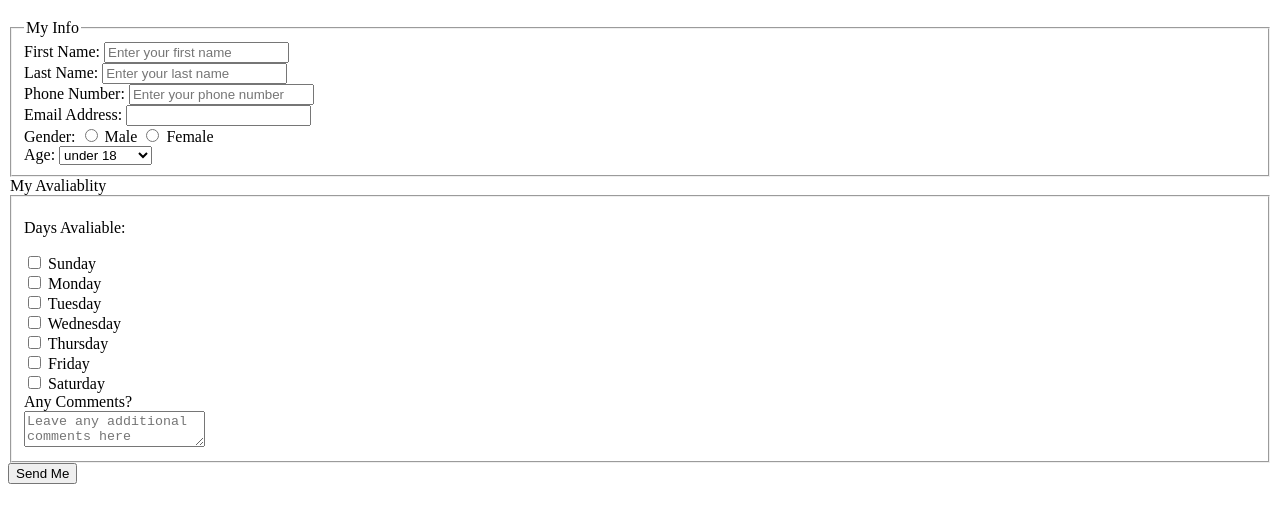
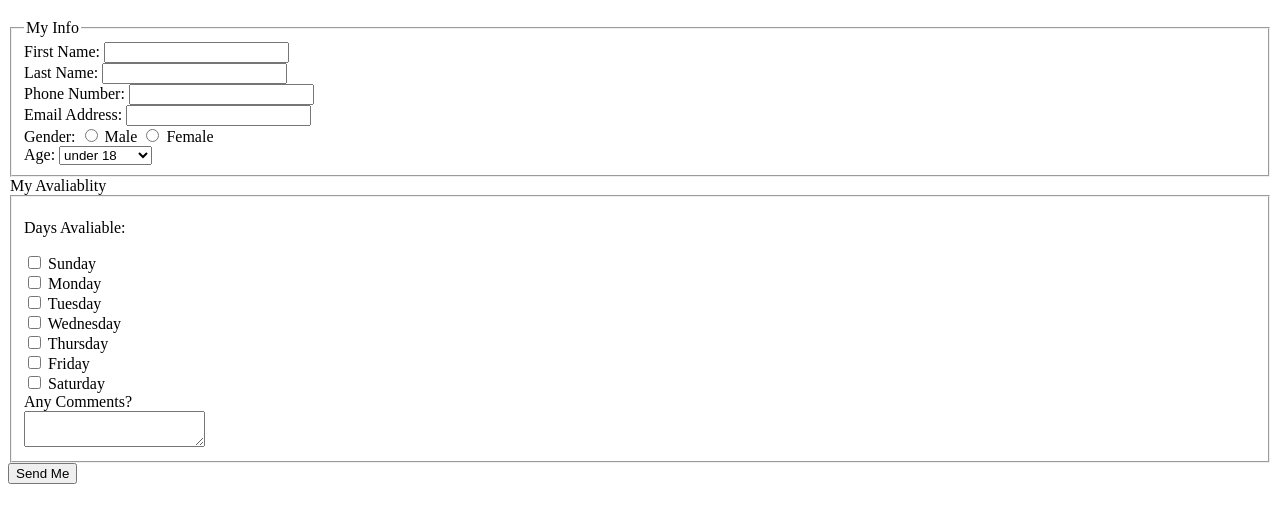
Before and after one commit to aqiao-814/lab4, a plain HTML site: page index.html in a window 1280 px wide. Shown: the part 61-584 px from the top of the page. Drawn offline with Linux system fonts and the light colour scheme.

Commit message:
fixed validator errors

```diff
--- a/index.html
+++ b/index.html
@@ -15,19 +15,19 @@
     <legend>My Info</legend>
 
       <div>
-        <label>First Name: <input type="text" name="first_name_field" placeholder="Enter your first name"></label>
+        <label>First Name: <input type="text" name="first_name_field"></label>
       </div>
 
       <div>
-        <label>Last Name: <input type="text" name="last_name_field" placeholder="Enter your last name"></label>
+        <label>Last Name: <input type="text" name="last_name_field"></label>
       </div>
 
       <div>
-        <label>Phone Number: <input type="text" name="phone_field" placeholder="Enter your phone number"></label>
+        <label>Phone Number: <input type="text" name="phone_field"></label>
       </div>
 
       <div>
-        <label>Email Address: <input type="text" name="email_field" placeholer="Enter your email address"></label>
+        <label>Email Address: <input type="text" name="email_field"></label>
       </div>
 
       <div>
@@ -52,7 +52,7 @@
       </div>
     </fieldset>
 
-    <legend>My Avaliablity</legend>
+  <legend>My Avaliablity</legend>
     <fieldset>
       <p>Days Avaliable: </p>
           <div>
@@ -87,7 +87,7 @@
       <div>
         <label>Any Comments?</label>
           <div>
-            <textarea name="comments_field" placeholder="Leave any additional comments here"></textarea>
+            <textarea name="comments_field"></textarea>
           </div>
       </div>
     </fieldset>
```
